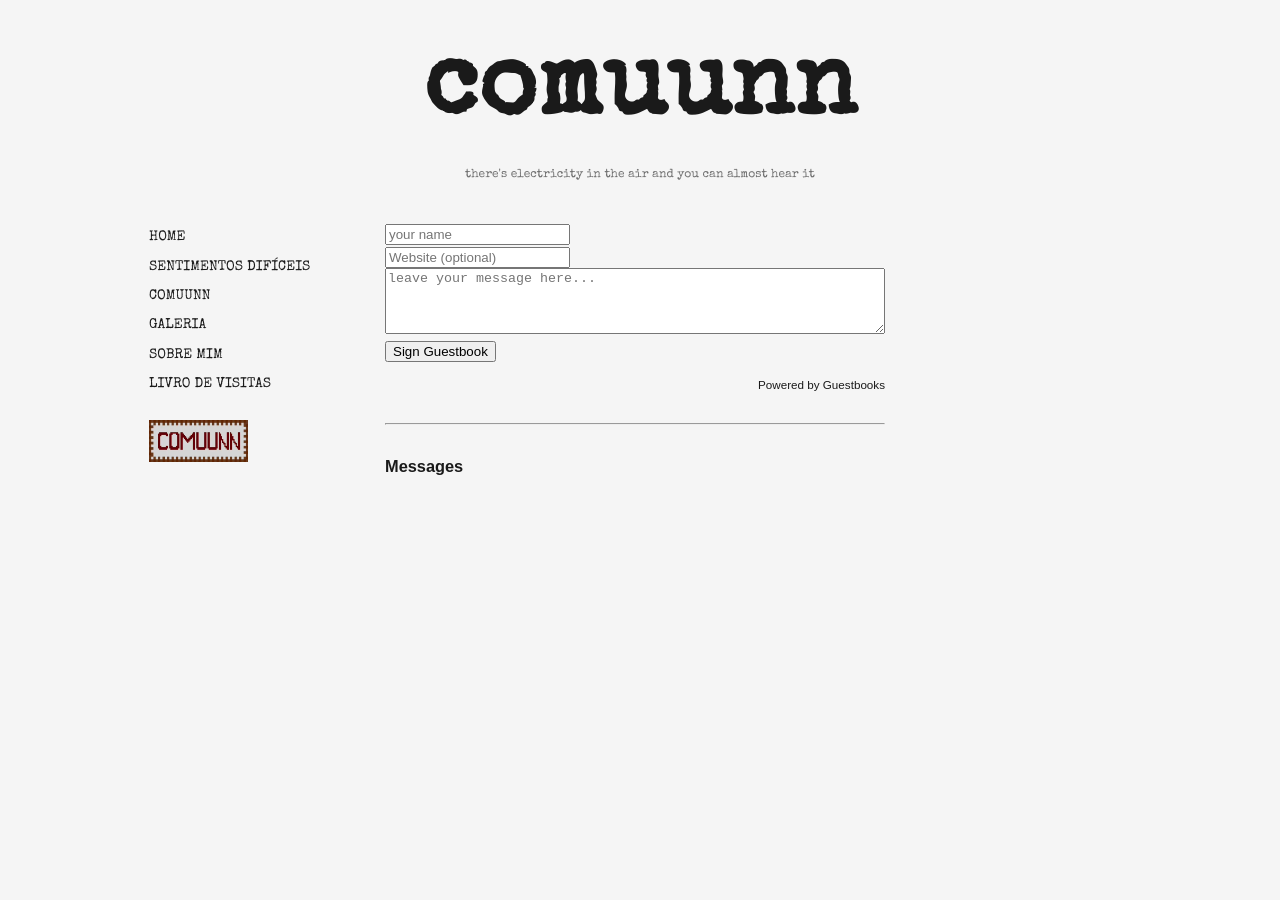
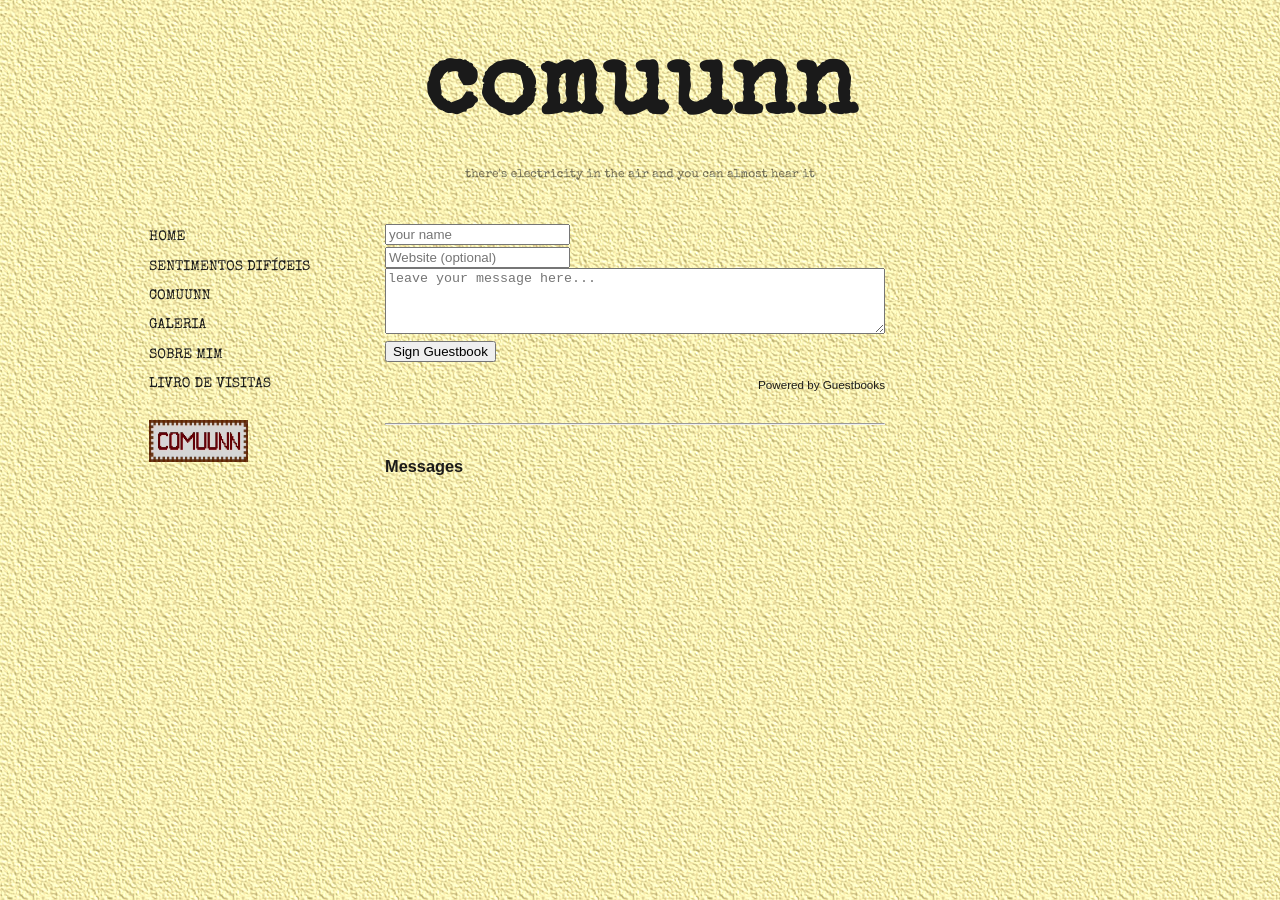
Before and after one commit to guiolhermer/comuunn, a Jekyll site: the page built from guestbook/index.html, in a window 1280 px wide. Built offline with Jekyll 4.4.1, drawn with Linux system fonts in a browser that asks for light colours; some web fonts are replaced; a script that is not in the unit is left out.

Commit message:
fix: change body background to texture image for enhanced aesthetics

```diff
--- a/assets/style.css
+++ b/assets/style.css
@@ -19,7 +19,7 @@
 }
 
 body {
-  background-color: var(--branco-escuro);
+  background-image: url('/assets/images/textura-areia.jpg');
   background-attachment: fixed;
   color: var(--ink);
   font-family: 'Special Elite', monospace;
```
